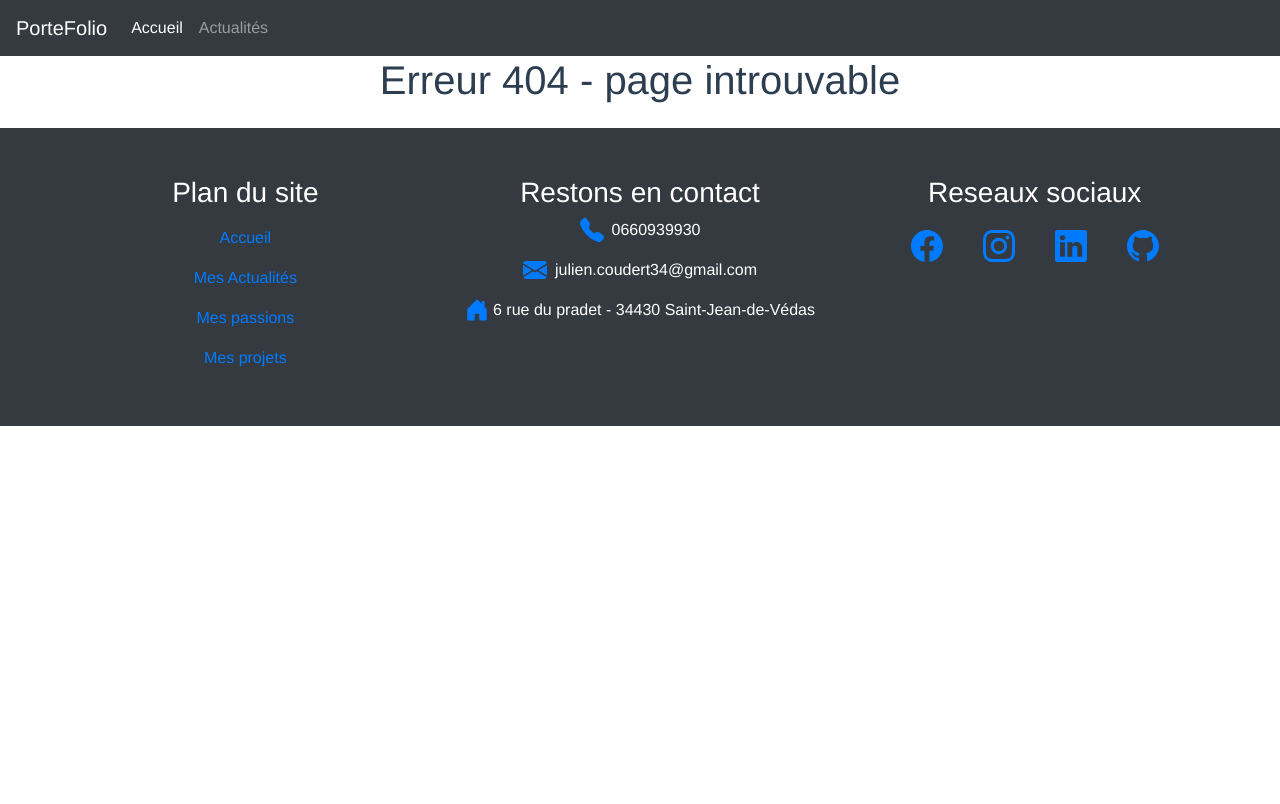
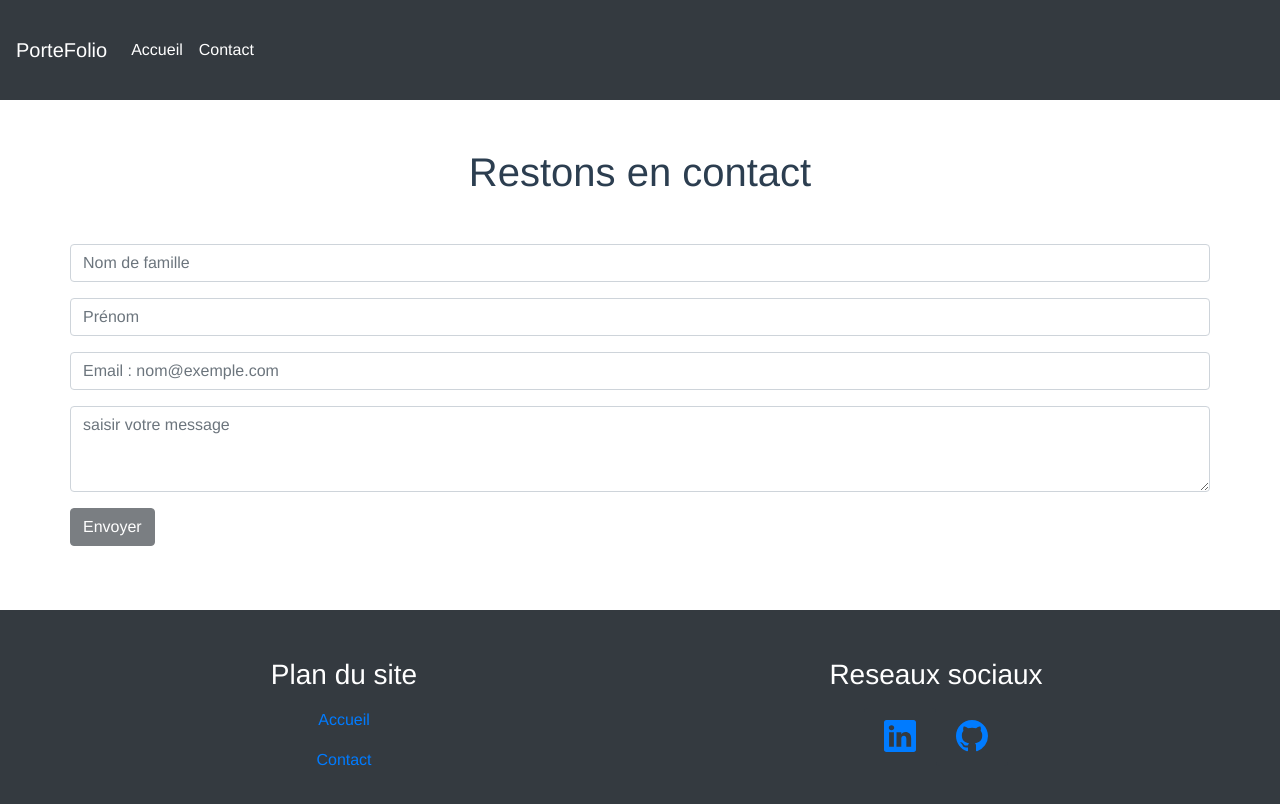
Before and after one commit to judev34/portefolio-vuejs, a Vue app: page /contact in a window 1280 px wide. Shown: the top 804 px of the page. Built offline with nearby package versions, Linux system fonts and the light colour scheme.

Commit message:
formulaire + animations + cv

```diff
--- a/package.json
+++ b/package.json
@@ -13,6 +13,7 @@
   "dependencies": {
     "@babel/polyfill": "^7.11.5",
     "@fortawesome/vue-fontawesome": "^2.0.2",
+    "aos": "^2.3.4",
     "axios": "^0.21.1",
     "bootstrap": "^4.5.2",
     "bootstrap-vue": "^2.17.3",
--- a/src/App.vue
+++ b/src/App.vue
@@ -21,13 +21,13 @@ export default {
 }
 </script>
 
-<style>
+<style scoped>
+
 #app {
   min-height:100vh;
   font-family: Avenir, Helvetica, Arial, sans-serif;
   -webkit-font-smoothing: antialiased;
   -moz-osx-font-smoothing: grayscale;
-  text-align: center;
   color: #2c3e50;
   display: flex;
   flex-direction: column;
--- /dev/null
+++ b/src/components/Onglet1.vue
@@ -0,0 +1,20 @@
+<template>
+  <div>
+      <p>Actuellement en processus de reconversion professionnelle après plus d'une dizaine d'années à travailler dans le secteur commercial. Je suis passionné d'informatique depuis toujours et aujourd'hui, je suis heureux de pouvoir devenir developpeur web !<br>
+      Le fait de trouver un métier qui demande d'apprendre et évoluer constamment me passionne enormement.<br>
+      Aujourd'hui, je souhaite passer un Bachelor Developpement web en alternance afin de continuer à monter en compétences.
+      </p>
+  </div>
+</template>
+
+<script>
+export default {
+    name: 'Onglet3'
+}
+</script>
+
+<style>
+
+
+
+</style>
--- /dev/null
+++ b/src/components/Onglet2.vue
@@ -0,0 +1,22 @@
+<template>
+  <div >
+    <ul class="pl-3">
+      <li><strong>Developpeur web</strong> – GT2I - Montpellier  2021 (stage)</li>
+      <li><strong>Developpeur web Front-end</strong> – Terre Nourriciere - Montpellier - 2020 (stage)</li>
+      <li><strong>Installateur cloisons architecturales</strong> - Conceptra - Montréal - 2018 / 2019</li>
+      <li><strong>Technicien & adjoint responsable centre
+d’arcade réalité virtuelle</strong> - MontVR - Montréal - 2017 / 2018 </li>
+      <li><strong>Chef de rayon</strong> - Bio&Sens - Juvignac - 2012 / 2016</li>
+    </ul>
+  </div>
+</template>
+
+<script>
+export default {
+    name: 'Onglet2'
+}
+</script>
+
+<style>
+
+</style>
--- /dev/null
+++ b/src/components/Onglet3.vue
@@ -0,0 +1,21 @@
+<template>
+  <div >
+    <ul class="pl-3">
+      <li><strong>Titre developpeur web & web mobile</strong> – ADRAR - Montpellier - 2021</li>
+      <li><strong>Formation pré-qualifiante métiers du numérique</strong> – Labomaker - Lodève - 2020</li>
+      <li><strong>BTS Management des unités commerciales</strong> - KEYCE - Castelnau-le-Lez - 2016</li>
+      <li><strong>BAC PRO Commerce</strong> - ILFORM - Castelnau-le-Lez - 2011 </li>
+      <li><strong>BEP Electronique</strong> - Lycée Champollion - Lattes - 2009</li>
+    </ul>
+  </div>
+</template>
+
+<script>
+export default {
+    name: 'Onglet3'
+}
+</script>
+
+<style>
+
+</style>
--- a/src/components/forms/Contact.vue
+++ b/src/components/forms/Contact.vue
@@ -0,0 +1,80 @@
+<template>
+    <div class="container mt-5 mb-5 mt-3 flex-grow-1 p-0">
+        <h1 class="text-center">Restons en contact</h1>
+        <form id="app"
+            @submit="checkForm"
+            action=""
+            method="post"
+            class="mt-5"
+        >
+        <p v-if="errors.length">
+            <b>Corrigez le(s) erreur(s) suivante(s):</b>
+            <ul>
+                <li v-bind:key="index" v-for="(error, index) in errors">{{ error }}</li>
+            </ul>
+        </p>
+        <div class="form-group">
+            <input v-model="firstname" type="text" class="form-control" id="lastname" name="lastname" placeholder="Nom de famille">
+        </div>
+        <div class="form-group">
+            <input v-model="lastname" type="text" class="form-control" id="firstname" name="firstname" placeholder="Prénom">
+        </div>
+        <div class="form-group">
+            <input v-model="email" type="email" class="form-control" id="email" name="email" placeholder="Email : nom@exemple.com">
+        </div>
+        <div class="form-group">
+            <textarea v-model="message" class="form-control" id="message" name="message" rows="3" placeholder="saisir votre message"></textarea>
+        </div>
+        <div>
+            <button type="submit" value="Submit" class="btn btn-dark" disabled>Envoyer</button>
+        </div>
+        </form>
+    </div>
+</template>
+
+<script>
+export default {
+    name: 'Contact',
+    data() {
+        return {
+            errors: [],
+            lastname: null,
+            firstname: null,
+            email: null,
+            message: null
+        }
+    },
+    methods: {
+        checkForm: function (e) {
+        if (this.name && this.age) {
+            return true;
+        }
+
+        this.errors = [];
+
+        if (!this.name) {
+            this.errors.push('Le nom est requis');
+        }
+
+        if (!this.firstname) {
+            this.errors.push('Le prénom est requis');
+        }
+        if (!this.email) {
+            this.errors.push('le champs Email est requis');
+        }
+        if (!this.message) {
+            this.errors.push('le champs message est requis');
+        }
+
+        e.preventDefault();
+        }
+    },
+    components: {
+
+    }
+}
+</script>
+
+<style>
+
+</style>
--- a/src/components/layout/TheFooter.vue
+++ b/src/components/layout/TheFooter.vue
@@ -1,16 +1,14 @@
 <template>
     <footer class="container-fluid">
         <div class="row d-flex justify-content-between mt-sm-3 p-md-5 bg-dark text-white">
-            <div class="col-12 col-sm-6 col-lg-4 mt-3 mt-md-0 bloc">
+            <div class="col-12 col-sm-6 mt-3 mt-md-0 text-center">
                 <h3>Plan du site</h3>
                 <b-navbar-nav>
                     <b-nav-item to="/" exact exact-active-class="active">Accueil</b-nav-item>
-                    <b-nav-item to="#" exact exact-active-class="active">Mes Actualités</b-nav-item>
-                    <b-nav-item to="#" exact exact-active-class="active">Mes passions</b-nav-item>
-                    <b-nav-item to="#" exact exact-active-class="active">Mes projets</b-nav-item>
+                    <b-nav-item to="/contact" exact exact-active-class="active">Contact</b-nav-item>
                 </b-navbar-nav>
             </div>
-            <div class="col-12 col-sm-6 col-lg-4 mt-3 mt-md-0 bloc footer-services">
+            <!-- <div class="col-12 col-sm-6 col-lg-4 mt-3 mt-md-0 text-center">
                 <h3>Restons en contact</h3>
                 <p class="d-flex justify-content-center">
                     <b-icon class="mr-2" icon="telephone-fill" variant="primary" font-scale="1.5"></b-icon>
@@ -21,18 +19,10 @@
                 <p class="d-flex justify-content-center">
                     <b-icon class="mr-sm-1 mr-2" icon="house-door-fill" variant="primary" font-scale="1.5"></b-icon>
                     6 rue du pradet - 34430 Saint-Jean-de-Védas</p>
-            </div>
-            <div class="col-12 col-sm-12 col-lg-4 mt-3 mt-lg-0  bloc footer-services">
+            </div> -->
+            <div class="col-12 col-sm-6 mt-3 mt-lg-0 text-center">
                 <h3>Reseaux sociaux</h3>
-                <b-list-group class="d-flex flex-row justify-content-center">
-                   <b-list-group-item class="reseaux-item bg-dark">
-                        <a href="https://www.facebook.com/julien.cdt.3">
-                        <b-icon icon="facebook" variant="primary" font-scale="2"></b-icon></a>
-                    </b-list-group-item>
-                   <b-list-group-item class="reseaux-item bg-dark">
-                       <a href="https://www.instagram.com/dr_djuliano/?hl=fr">
-                       <b-icon icon="instagram" variant="primary" font-scale="2"></b-icon></a>
-                    </b-list-group-item>
+                <b-list-group class="d-flex flex-row justify-content-center mt-3">
                    <b-list-group-item class="reseaux-item bg-dark">
                         <a href="">
                         <b-icon icon="linkedin" variant="primary" font-scale="2"></b-icon></a>
--- /dev/null
+++ b/src/components/layout/TheHeader.vue
@@ -0,0 +1,49 @@
+<template>
+      <section class="container header-container d-flex flex-column flex-md-row justify-content-center mt-md-5 mb-md-5">
+        <div class="col-sm-12 col-md-6 d-flex-column mt-auto mb-auto ">
+          <Appear :transition="['-100px',0]" :delay="100">
+            <h1 class="ml-md-0 mr-md-0 text-center text-md-left display-md-3">Hello, Je m'appelle Julien</h1>
+          </Appear>
+          <Appear :transition="['-100px',0]" :delay="200">
+            <p class="d-md-flex text-center text-md-left bienvenue">Je suis un developpeur web junior fraîchement sortie d'une formation de développeur web & web mobile. En Route pour le Bachelor !</p>
+          </Appear>
+          <div class="d-flex justify-content-center justify-content-md-start">
+            <Appear :transition="[0,'50px']" :delay="400">
+              <button class="btn btn-dark" to="/contact" exact exact-active-class="active" disabled>Contactez-moi</button>
+            </Appear>
+          </div>
+        </div>
+
+        <div class="col-sm-12 col-md-6 mt-sm-3 mt-3 mt-md-0 d-flex justify-content-center">
+          <Appear :transition="['100px',0]" :delay='500'>
+            <img class="img-profil img-fluid" src="../../assets/trombine.jpg" alt="ma figure">
+          </Appear>
+        </div>
+      </section>
+</template>
+
+<script>
+    export default {
+        name: 'Header'
+    }
+</script>
+
+<style>
+
+
+.img-profil{
+  height: 500px;
+  border-radius: 10px;
+}
+
+.bienvenue {
+    font-size: 1.5rem;
+}
+
+@media screen and (max-width: 560px) {
+  .img-profil {
+    height: 300px !important;
+  }
+}
+
+</style>
--- a/src/components/layout/TheNavigation.vue
+++ b/src/components/layout/TheNavigation.vue
@@ -1,6 +1,6 @@
 <template>
 <nav>
-  <b-navbar toggleable="lg" type="dark" variant="dark">
+  <b-navbar class="navbar-perso" toggleable="lg" type="dark" variant="dark">
     <b-navbar-brand to="/" exact>PorteFolio</b-navbar-brand>
 
     <b-navbar-toggle target="nav-collapse"></b-navbar-toggle>
@@ -18,14 +18,14 @@
             >Accueil</b-nav-item>
         </router-link>
         <router-link
-          to="/actualites"
+          to="/contact"
           custom
           v-slot="{ href, navigate, isActive}"
         ><b-nav-item
             :active="isActive"
             :href="href"
             @click="navigate"
-            >Actualités</b-nav-item>
+            >Contact</b-nav-item>
         </router-link>
       </b-navbar-nav>
     </b-collapse>
@@ -41,4 +41,7 @@ export default {
 
 <style>
 
+.navbar-perso {
+  height: 100px;
+}
 </style>
--- a/src/main.js
+++ b/src/main.js
@@ -10,14 +10,18 @@ import store from './store'
 // import VueTypedJs from 'vue-typed-js'
 import axios from 'axios'
 import Appear from '@/components/transitions/Appear'
+import aos from 'aos'
+import 'aos/dist/aos.css'
 
 Vue.config.productionTip = false
 Vue.use(BootstrapVue)
 Vue.use(BootstrapVueIcons)
 Vue.use(axios)
+Vue.use(aos)
 // Vue.use(VueTypedJs)
 Vue.component('Appear', Appear)
 
+aos.init();
 
 new Vue({
   router,
--- a/src/views/Home.vue
+++ b/src/views/Home.vue
@@ -1,31 +1,40 @@
 <template>
-  <div class="container mt-3 flex-grow-1">
-    <div class="row">
-      <div class="col-sm-12 col-md-6 d-flex-column mt-auto mb-auto">
-        <!-- <vue-typed-js
-          :loop="true"
-          :typeSpeed="80"
-          :backSpeed="50"
-          :startDelay="2000"
-          :strings="['un dev', 'motivé']"> -->
-          <Appear :transition="['-100px',0]" :delay="100">
-            <h1 class="ml-auto mr-auto ml-md-0 mr-md-0">Hello, Je suis Julien</h1>
-          </Appear>
-        <!-- </vue-typed-js> -->
-        <Appear :transition="['-100px',0]" :delay="200">
-          <p class="d-md-flex text-md-left">Salut, Je m'apelle Julien, je suis un developpeur web junior fraîchement sortie d'une formation de développeur web & web mobile</p>
-        </Appear>
-        <Appear :transition="[0,'50px']" :delay="400">
-          <button class="btn btn-dark d-md-flex align-items-start">Contactez-moi</button>
-        </Appear>
+  <div class="container-fluid mt-3 flex-grow-1 p-0">
+    <headercomponent></headercomponent>
+    <section class="section-onglets mt-3 bg-dark">
+      <div class="container">
+        <div class="row">
+          <div class="d-none d-md-flex col-md-5">
+            <img class="img-fluid img-code-icon" src="../assets/logos/code-icon.png" alt="icone-code">
+          </div>
+          <div class="col-12 col-md-7 d-flex flex-column justify-content-center mt-3 mb-3">
+            <ul class="text-center list-unstyled d-flex flex-column flex-sm-row mt-3 mb-xs-1 mb-sm-2">
+              <li data-aos="fade-left"
+                  data-aos-delay="200"
+                  data-aos-duration="1000"
+                  class="nav-link btn btn-onglet flex-fill active" v-on:click="component = 'onglet1'" >Presentation</li>
+              <li data-aos="fade-left"
+                  data-aos-delay="200"
+                  data-aos-duration="1000" class="nav-link btn btn-onglet flex-fill active" v-on:click="component = 'onglet2'">Experiences professionnelles</li>
+              <li data-aos="fade-left"
+                  data-aos-delay="200"
+                  data-aos-duration="1000" class="nav-link btn btn-onglet flex-fill active" v-on:click="component = 'onglet3'">Formation & diplômes</li>
+            </ul>
+            <div class="">
+              <div data-aos="zoom-out-up"
+                  data-aos-delay="200"
+                  data-aos-duration="1000"
+                  class="card onglets">
+                <transition name="component-fade" mode="out-in">
+                  <component v-bind:is="component" class="p-2 "></component>
+                </transition>
+              </div>
+            </div>
+          </div>
+        </div>
       </div>
-      <div class="col-sm-12 col-md-6 mt-sm-3 mt-3 mt-md-0">
-        <Appear :transition="['100px',0]" :delay='500'>
-          <img class="img-profil img-fluid" src="../assets/trombine.jpg" alt="ma figure">
-        </Appear>
-      </div>
-    </div>
-    <div class="d-flex justify-content-around mt-5">
+    </section>
+    <section class="d-flex justify-content-around mt-5">
       <b-card
         title="Symfony"
         img-src="../assets/logos/symfonylogo.png"
@@ -44,24 +53,49 @@
         class="img-fluid card-language"
       >
       </b-card>
-    </div>
+    </section>
   </div>
 </template>
 
 <script>
 // @ is an alias to /src
+import TheHeader from '../components/layout/TheHeader.vue'
+import ContactForm from '../components/forms/Contact.vue'
+import Onglet1 from '../components/Onglet1.vue'
+import Onglet2 from '../components/Onglet2.vue'
+import Onglet3 from '../components/Onglet3.vue'
 
 
 export default {
   name: 'Home',
-  // components: {
+  data() {
+    return {
+      headercomponent: 'headercomponent',
+      contactcomponent: 'contact',
+      component: 'onglet1',
+      toggleHeader: true,
+    }
+  },
+  components: {
   //   'Appear' : Appear
-  // }
+    'headercomponent': TheHeader,
+    'contact': ContactForm,
+    'onglet1': Onglet1,
+    'onglet2': Onglet2,
+    'onglet3': Onglet3,
+  },
 
 }
 </script>
 
 <style>
+
+.component-fade-enter-active, .component-fade-leave-active {
+  transition: opacity 0.3s ease;
+}
+.component-fade-enter, .component-fade-leave-to {
+  opacity: 0;
+}
 
 .img-profil{
   height: 500px;
@@ -84,5 +118,35 @@ export default {
   }
 }
 
+.section-onglets {
+  min-height: 250px;
+}
+
+.onglets {
+  min-height: 230px;
+  color: white;
+  background: none;
+  border: none !important;
+}
+
+.btn-onglet {
+  color: white;
+  background-color: transparent;
+  outline: none;
+  border: none;
+}
+.btn-onglet:hover {
+  color: white;
+  background-color: #1282A2;
+}
+/* .btn-onglet:active {
+  background-color: #1282A2;
+} */
+
+.img-code-icon {
+  max-height: 300px;
+}
+
+
 
 </style>
```
Also changed, not shown: src/router/index.js (+7 -5 lines), src/assets/logos/code-icon.png (added), 1 other file (tests, documents, lock files or other folders).
